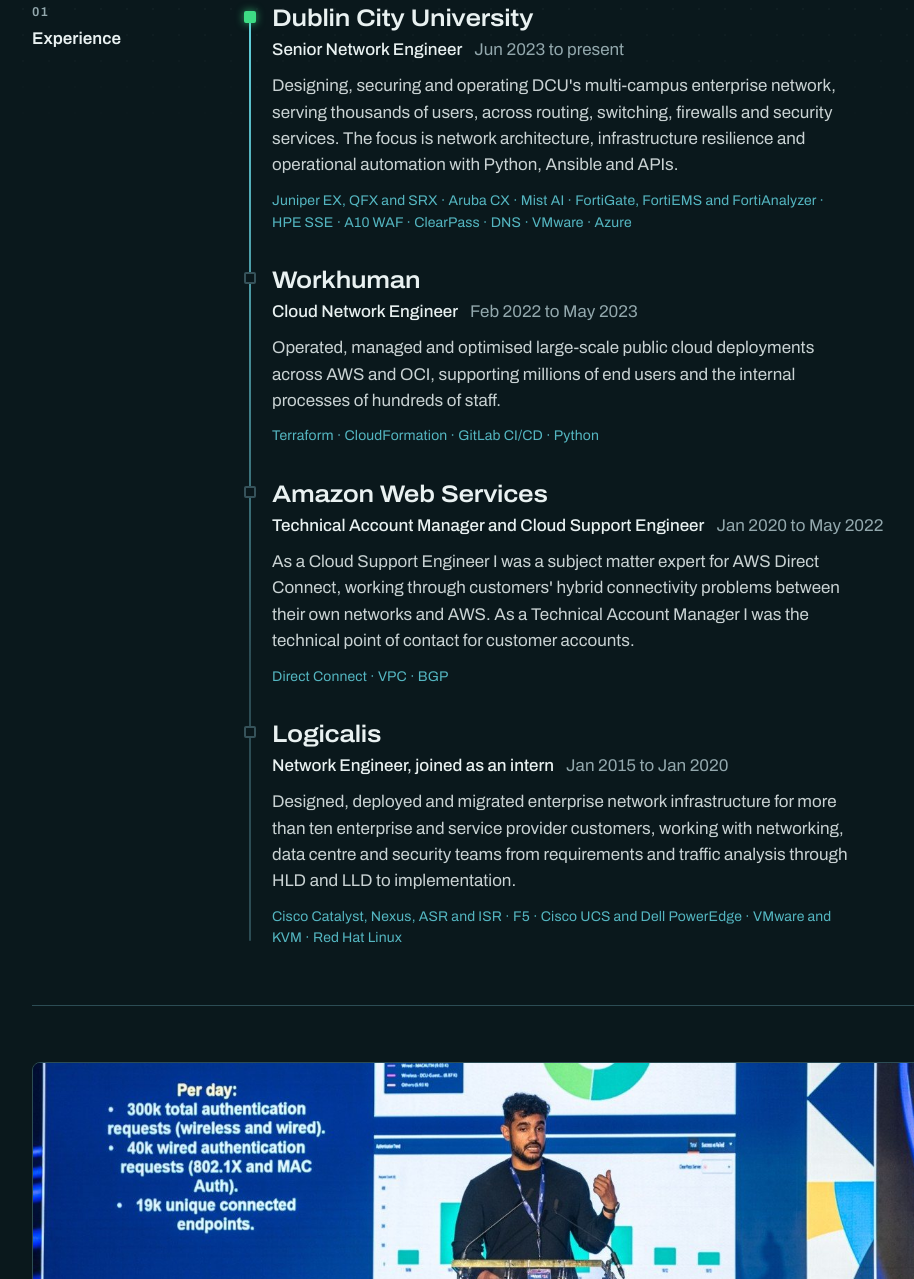
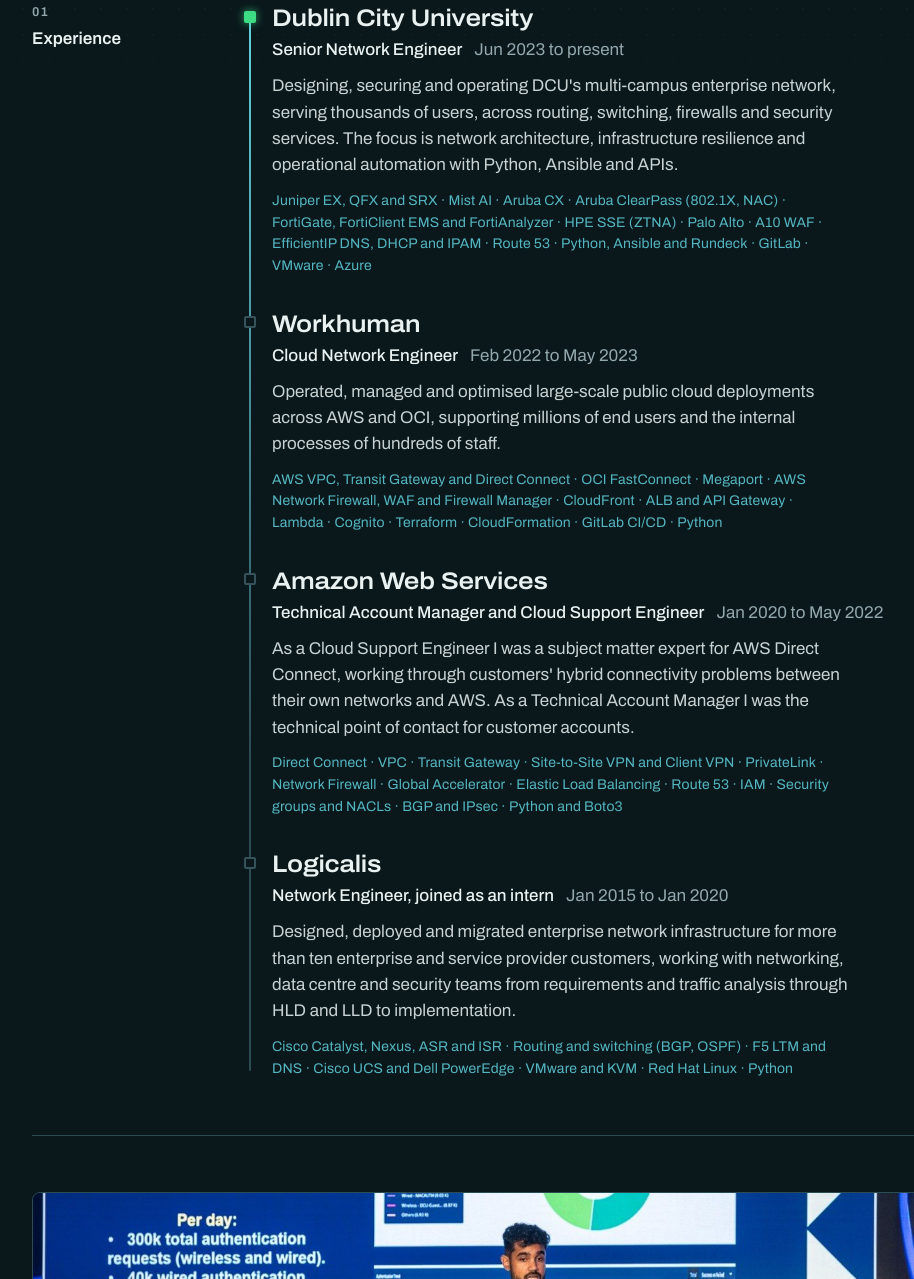
Before and after one commit to rogeriojrpalmares/rogeriojrpalmares.github.io, a plain HTML site: page index.html in a window 1280 px wide. Shown: the part 654-1933 px from the top of the page, without its empty margins (120-1034 px from the left). Drawn offline with Linux system fonts and the light colour scheme.

Commit message:
Expand technology lines for each role

```diff
--- a/index.html
+++ b/index.html
@@ -79,25 +79,25 @@
             <h3>Dublin City University</h3>
             <p class="meta"><span class="org">Senior Network Engineer</span> <span class="when">Jun 2023 to present</span></p>
             <p class="about">Designing, securing and operating DCU's multi-campus enterprise network, serving thousands of users, across routing, switching, firewalls and security services. The focus is network architecture, infrastructure resilience and operational automation with Python, Ansible and APIs.</p>
-            <p class="stack">Juniper EX, QFX and SRX · Aruba CX · Mist AI · FortiGate, FortiEMS and FortiAnalyzer · HPE SSE · A10 WAF · ClearPass · DNS · VMware · Azure</p>
+            <p class="stack">Juniper EX, QFX and SRX&nbsp;· Mist AI&nbsp;· Aruba CX&nbsp;· Aruba ClearPass (802.1X, NAC)&nbsp;· FortiGate, FortiClient EMS and FortiAnalyzer&nbsp;· HPE SSE (ZTNA)&nbsp;· Palo Alto&nbsp;· A10 WAF&nbsp;· EfficientIP DNS, DHCP and IPAM&nbsp;· Route 53&nbsp;· Python, Ansible and Rundeck&nbsp;· GitLab&nbsp;· VMware&nbsp;· Azure</p>
           </li>
           <li>
             <h3>Workhuman</h3>
             <p class="meta"><span class="org">Cloud Network Engineer</span> <span class="when">Feb 2022 to May 2023</span></p>
             <p class="about">Operated, managed and optimised large-scale public cloud deployments across AWS and OCI, supporting millions of end users and the internal processes of hundreds of staff.</p>
-            <p class="stack">Terraform · CloudFormation · GitLab CI/CD · Python</p>
+            <p class="stack">AWS VPC, Transit Gateway and Direct Connect&nbsp;· OCI FastConnect&nbsp;· Megaport&nbsp;· AWS Network Firewall, WAF and Firewall Manager&nbsp;· CloudFront&nbsp;· ALB and API Gateway&nbsp;· Lambda&nbsp;· Cognito&nbsp;· Terraform&nbsp;· CloudFormation&nbsp;· GitLab CI/CD&nbsp;· Python</p>
           </li>
           <li>
             <h3>Amazon Web Services</h3>
             <p class="meta"><span class="org">Technical Account Manager and Cloud Support Engineer</span> <span class="when">Jan 2020 to May 2022</span></p>
             <p class="about">As a Cloud Support Engineer I was a subject matter expert for AWS Direct Connect, working through customers' hybrid connectivity problems between their own networks and AWS. As a Technical Account Manager I was the technical point of contact for customer accounts.</p>
-            <p class="stack">Direct Connect · VPC · BGP</p>
+            <p class="stack">Direct Connect&nbsp;· VPC&nbsp;· Transit Gateway&nbsp;· Site-to-Site VPN and Client VPN&nbsp;· PrivateLink&nbsp;· Network Firewall&nbsp;· Global Accelerator&nbsp;· Elastic Load Balancing&nbsp;· Route 53&nbsp;· IAM&nbsp;· Security groups and NACLs&nbsp;· BGP and IPsec&nbsp;· Python and Boto3</p>
           </li>
           <li>
             <h3>Logicalis</h3>
             <p class="meta"><span class="org">Network Engineer, joined as an intern</span> <span class="when">Jan 2015 to Jan 2020</span></p>
             <p class="about">Designed, deployed and migrated enterprise network infrastructure for more than ten enterprise and service provider customers, working with networking, data centre and security teams from requirements and traffic analysis through HLD and LLD to implementation.</p>
-            <p class="stack">Cisco Catalyst, Nexus, ASR and ISR · F5 · Cisco UCS and Dell PowerEdge · VMware and KVM · Red Hat Linux</p>
+            <p class="stack">Cisco Catalyst, Nexus, ASR and ISR&nbsp;· Routing and switching (BGP, OSPF)&nbsp;· F5 LTM and DNS&nbsp;· Cisco UCS and Dell PowerEdge&nbsp;· VMware and KVM&nbsp;· Red Hat Linux&nbsp;· Python</p>
           </li>
         </ol>
       </section>
```
